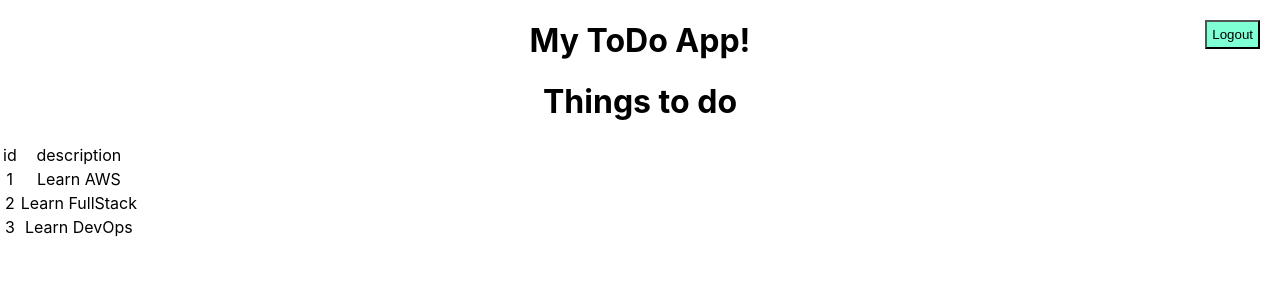
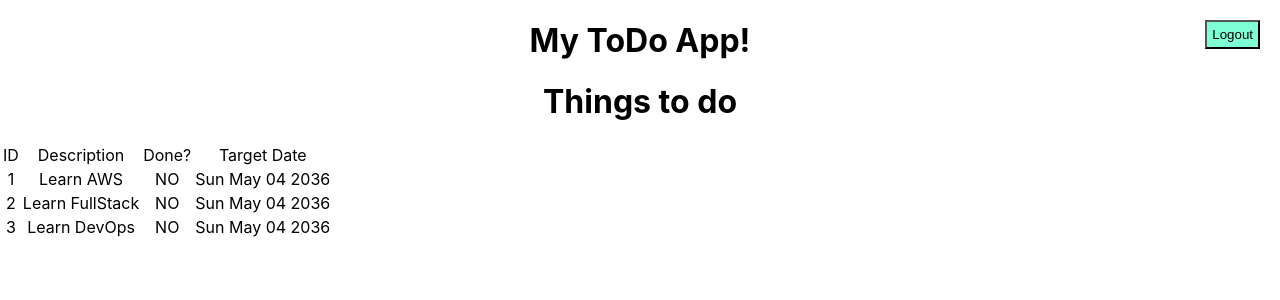
Before and after one commit to jacmba/react-todo-app, a React (Create React App) app: page /todos in a window 1280 px wide. Shown: the top 300 px of the page. Built offline with nearby package versions, Linux system fonts and the light colour scheme; sample sign-in values are in the browser's storage.

Commit message:
ToDo list

```diff
--- a/src/components/todo/TodoListComponent.jsx
+++ b/src/components/todo/TodoListComponent.jsx
@@ -1,9 +1,26 @@
+import { useNavigate } from "react-router-dom"
+
 const TodoListComponent = () => {
 
+  const navigate = useNavigate()
+
+  const username = sessionStorage.getItem('user')
+
+  if (!username) {
+    setTimeout(() => navigate('/login'), 100)
+  }
+
+  const today = new Date()
+  const targetDate = new Date(
+    today.getFullYear() + 12,
+    today.getMonth(),
+    today.getDay()
+  )
+
   const todos = [
-    {id: 1, description: 'Learn AWS'},
-    {id: 2, description: 'Learn FullStack'},
-    {id: 3, description: 'Learn DevOps'},
+    {id: 1, description: 'Learn AWS', done: false, targetDate},
+    {id: 2, description: 'Learn FullStack', done: false, targetDate},
+    {id: 3, description: 'Learn DevOps', done: false, targetDate},
   ]
 
   return (
@@ -13,8 +30,10 @@ const TodoListComponent = () => {
         <table>
           <thead>
             <tr>
-              <td>id</td>
-              <td>description</td>
+              <td>ID</td>
+              <td>Description</td>
+              <td>Done?</td>
+              <td>Target Date</td>
             </tr>
           </thead>
           <tbody>
@@ -23,6 +42,8 @@ const TodoListComponent = () => {
                 <tr key="{todo.id}">
                   <td>{todo.id}</td>
                   <td>{todo.description}</td>
+                  <td>{todo.done ? 'YES' : 'NO'}</td>
+                  <td>{todo.targetDate.toDateString()}</td>
                 </tr>
               ))
             }
--- a/src/components/todo/welcome/WelcomeComponent.jsx
+++ b/src/components/todo/welcome/WelcomeComponent.jsx
@@ -1,4 +1,4 @@
-import { useNavigate } from "react-router-dom"
+import { Link, useNavigate } from "react-router-dom"
 
 const WelcomeComponent = () => {
 
@@ -12,7 +12,10 @@ const WelcomeComponent = () => {
 
   return (
     <div className="Welcome">
-      Welcome {username}!
+      <h1>Welcome {username}!</h1>
+      <div>
+        <Link to="/todos">Manage your ToDos</Link>
+      </div>
     </div>
   )
 }
```
